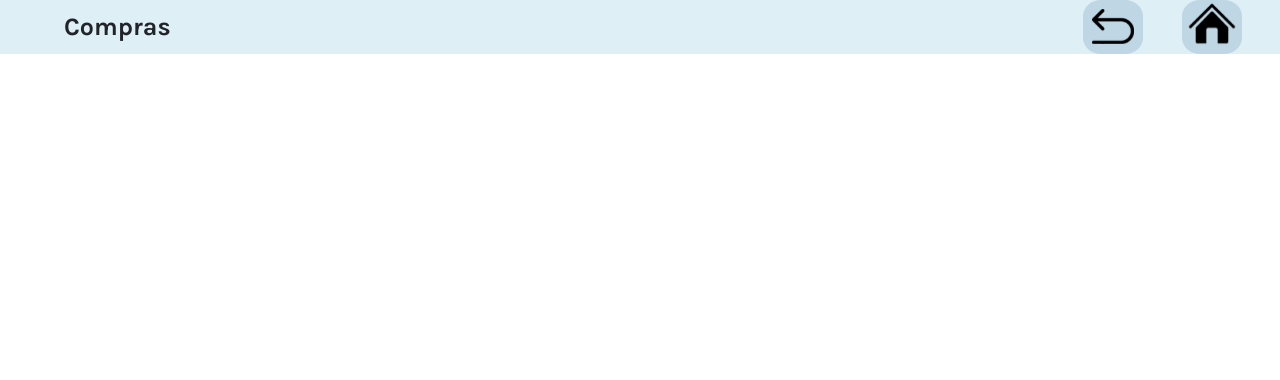
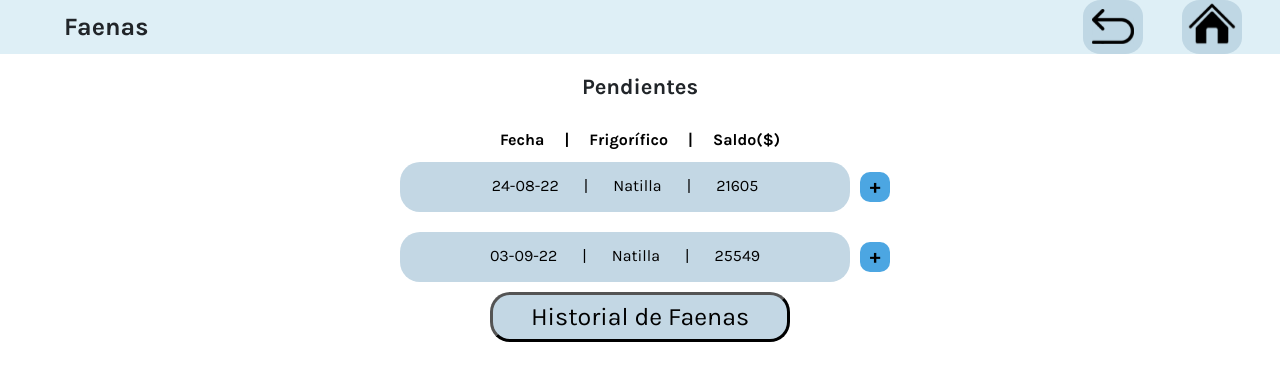
Before and after one commit to sergiodm92/FrigorificoFront, a React (Create React App) app in the folder client/: page /Faenas in a window 1280 px wide. Shown: the top 380 px of the page. Built offline with nearby package versions, Linux system fonts and the light colour scheme; no server answers.

Commit message:
Faenas y boton de pago

```diff
--- a/client/src/App.jsx
+++ b/client/src/App.jsx
@@ -46,7 +46,6 @@ function App() {
     <Route exact path="/Historial_Ventas_Cliente" element={<Historial_Ventas_Cliente />} />
     <Route exact path="/Detalle_Faena" element={<Detalle_Faena />} />
     <Route exact path="/Faenas" element={<Faenas />} />
-    <Route exact path="/Detalle_Faena" element={<Detalle_Faena />} />
     <Route exact path="/Form_Faena" element={<Form_Faena />} />
     <Route exact path="/Form_Pago_Faena" element={<Form_Pago_Faena />} />
     <Route exact path="/Historial_Faena" element={<Historial_Faena />} />
--- /dev/null
+++ b/client/src/Components/Buttons/Button_Pago/Button_Pago.jsx
@@ -0,0 +1,17 @@
+import React from "react";
+import styleBP from "./Button_Pago.module.scss";
+
+const ButtonPago = ({onClick}) => {
+
+  return (
+      <div className={styleBP.cont}>
+        <div
+          className={styleBP.buttonPago}
+          onClick={onClick}
+        ><b>+</b>
+        </div>
+      </div>
+  );
+};
+
+export default ButtonPago;
--- /dev/null
+++ b/client/src/Components/Buttons/Button_Pago/Button_Pago.module.scss
@@ -0,0 +1,23 @@
+.cont{
+    display: flex;
+    position: relative;
+    justify-content: center;
+
+}
+.buttonPago{
+    display: flex;
+    position: relative;
+    justify-content: center;
+    width: 30px;
+    height: 30px;
+    background-color: rgb(76, 166, 226);
+    border-radius: 10px;
+    border-color: rgba(240, 248, 255, 0);
+    color: black;
+    font-family: 'Karla', sans-serif;
+    font-size: 20px;
+    font-style: initial;
+}
+.buttonPago:hover{
+    background-color: rgb(26, 127, 194);;
+}
--- /dev/null
+++ b/client/src/Components/Cards/Card_Small/Card_Small.jsx
@@ -0,0 +1,29 @@
+import React from "react";
+import {useNavigate} from 'react-router-dom';
+import ButtonPago from "../../Buttons/Button_Pago/Button_Pago";
+import styleCS from "./Card_Small.module.scss";
+
+const CardSmall = ({ id, fecha, otro, monto, tipo, nav, pago}) => {
+
+    const navigate = useNavigate()
+
+    return (
+        <div className={styleCS.totalCard}>
+            <div className={styleCS.cont} onClick={()=>navigate(`/${tipo}/${id}`)}>
+                <div className={styleCS.items}><p>{fecha}</p></div>
+                <div className={styleCS.items}><p>|</p></div>
+                <div className={styleCS.items}><p>{otro}</p></div>
+                <div className={styleCS.items}><p>|</p></div>
+                <div className={styleCS.items}><p>{monto}</p></div>
+            </div>
+            {pago=true?
+            <ButtonPago
+                onClick={()=>navigate(`/${nav}/${id}`)}
+            />
+            : null
+            }
+        </div>
+    );
+};
+
+export default CardSmall;
--- /dev/null
+++ b/client/src/Components/Cards/Card_Small/Card_Small.module.scss
@@ -0,0 +1,47 @@
+.totalCard{
+    display: flex;
+    position: relative;
+    justify-content: right;
+    align-items: center;
+}
+.cont{
+    display: flex;
+    position: relative;
+    border-color: black;
+    justify-content: center;
+    align-items: center;
+    width: 450px;
+    height: 50px;
+    background-color: rgb(195, 215, 228);
+    border-radius: 20px;
+    border-width: 3px;
+    margin: 10px;
+    padding: 0;
+    gap: 25px;
+}
+.cont:hover{
+    background-color: rgb(104, 155, 189);;
+}
+.items{
+    display: flex;
+    position: relative;
+    padding-top: 15px;
+    justify-content: center;
+    align-items: center;
+    color: black;
+    font-family: 'Karla', sans-serif;
+    font-size: 16px;
+    font-style: initial;
+}
+@media screen and (max-width: 400px) {
+    .cont{
+        width: 350px;
+        height: 50px;
+        margin: 10px;
+        padding: 0;
+        gap: 15px;
+    }
+    .items{
+        font-size: 16px;
+    }
+}
--- a/client/src/Components/Details/data.json
+++ b/client/src/Components/Details/data.json
@@ -56,108 +56,110 @@
     ],
     "faena":[
         {
-            "id_faena":"1",
-            "fecha":"24-08-22",
-            "tropa":"245430",
-            "frigorífico":"Natilla",
-            "proveedor":"Costello Pedro Rafael",
-            "detalle":[
+            "ID_Faena":"1",
+            "Fecha":"24-08-22",
+            "Tropa":"245430",
+            "Frigorifico":"Natilla",
+            "Proveedor":"Costello Pedro Rafael",
+            "Detalle":[
                 {
-                    "correlativo":"1729101",
-                    "categoria":"vaquillona",
+                    "Correlativo":"1729101",
+                    "Categoria":"vaquillona",
                     "kg":81
                 },
                 {
-                    "correlativo":"1729102",
-                    "categoria":"vaquillona",
+                    "Correlativo":"1729102",
+                    "Categoria":"vaquillona",
                     "kg":83
                 },
                 {
-                    "correlativo":"1729103",
-                    "categoria":"vaquillona",
+                    "Correlativo":"1729103",
+                    "Categoria":"vaquillona",
                     "kg":85
                 },
                 {
-                    "correlativo":"1729104",
-                    "categoria":"vaquillona",
+                    "Correlativo":"1729104",
+                    "Categoria":"vaquillona",
                     "kg":88
                 },
                 {
-                    "correlativo":"1729105",
-                    "categoria":"novillito",
+                    "Correlativo":"1729105",
+                    "Categoria":"novillito",
                     "kg":98
                 },
                 {
-                    "correlativo":"1729106",
-                    "categoria":"novillito",
+                    "Correlativo":"1729106",
+                    "Categoria":"novillito",
                     "kg":104
                 },
                 {
-                    "correlativo":"1729107",
-                    "categoria":"novillito",
+                    "Correlativo":"1729107",
+                    "Categoria":"novillito",
                     "kg":100
                 },
                 {
-                    "correlativo":"1729108",
-                    "categoria":"novillito",
+                    "Correlativo":"1729108",
+                    "Categoria":"novillito",
                     "kg":106
                 }
             ],
-            "total_kg":745,
-            "total_medias":8,
-            "costo_total":21605
+            "Total_kg":745,
+            "Total_Medias":8,
+            "Costo_Total":21605,
+            "Saldo":21605
         },
         {
-            "id_faena":"2",
-            "fecha":"03-09-22",
-            "tropa":"245455",
-            "frigorífico":"Natilla",
-            "proveedor":"Costello Pedro Rafael",
-            "detalle":[
+            "ID_Faena":"2",
+            "Fecha":"03-09-22",
+            "Tropa":"245455",
+            "Frigorifico":"Natilla",
+            "Proveedor":"Costello Pedro Rafael",
+            "Detalle":[
                 {
-                    "correlativo":"829101",
-                    "categoria":"vaca",
+                    "Correlativo":"829101",
+                    "Categoria":"vaca",
                     "kg":110
                 },
                 {
-                    "correlativo":"829102",
-                    "categoria":"vaca",
+                    "Correlativo":"829102",
+                    "Categoria":"vaca",
                     "kg":105
                 },
                 {
-                    "correlativo":"829103",
-                    "categoria":"vaca",
+                    "Correlativo":"829103",
+                    "Categoria":"vaca",
                     "kg":100
                 },
                 {
-                    "correlativo":"829104",
-                    "categoria":"vaca",
+                    "Correlativo":"829104",
+                    "Categoria":"vaca",
                     "kg":115
                 },
                 {
-                    "correlativo":"829105",
-                    "categoria":"toro",
+                    "Correlativo":"829105",
+                    "Categoria":"toro",
                     "kg":120
                 },
                 {
-                    "correlativo":"829106",
-                    "categoria":"toro",
+                    "Correlativo":"829106",
+                    "Categoria":"toro",
                     "kg":125
                 },
                 {
-                    "correlativo":"829107",
-                    "categoria":"toro",
+                    "Correlativo":"829107",
+                    "Categoria":"toro",
                     "kg":100
                 },
                 {
-                    "correlativo":"829108",
-                    "categoria":"toro",
+                    "Correlativo":"829108",
+                    "Categoria":"toro",
                     "kg":106
                 }
             ],
-            "total_kg":881,
-            "total_medias":8,
-            "costo_total":25549
+            "Total_kg":881,
+            "Total_Medias":8,
+            "Costo_Total":25549,
+            "Saldo":25549
         }
     ],
     "venta":[
--- a/client/src/Pages/Faenas/Faenas.jsx
+++ b/client/src/Pages/Faenas/Faenas.jsx
@@ -1,18 +1,56 @@
 import React from "react";
+import { useNavigate } from "react-router-dom";
+
 import NavBar from "../../Components/Navbar/Navbar";
-import CardLarge from "../../Components/Cards/Card_Large/Card_Large";
+import CardSmall from "../../Components/Cards/Card_Small/Card_Small";
 import styleF from "./Faenas.module.scss";
+import LargeButton from "../../Components/Buttons/Button_Large/Button_Large";
+import ButtonPago from "../../Components/Buttons/Button_Pago/Button_Pago";
+
 const data = require("../../Components/Details/data.json")
 
 export default function Faenas(){
 
+    const navigate = useNavigate();
+
     return(
         <div className={styleF.ConteinerCompras}>
             <NavBar
-            title={"Compras"}
+            title={"Faenas"}
             />
             <div>
-
+                <div className={styleF.contTitle}>
+                    <h1 className={styleF.titleP}>Pendientes</h1>
+                </div>
+                <div className={styleF.title}>
+                    <div><b>Fecha</b></div>
+                    <div><b>|</b></div>
+                    <div><b>Frigorífico</b></div>
+                    <div><b>|</b></div>
+                    <div><b>Saldo($)</b></div>
+                </div>
+                <div className={styleF.cardsCont}>
+                    {data.faena.map((a)=>{
+                        return(
+                            <CardSmall
+                                id={a.ID_Faena}
+                                fecha={a.Fecha}
+                                otro={a.Frigorifico}
+                                monto={a.Saldo}
+                                tipo={"Faenas"}
+                                pago={true}
+                                nav={"Form_Pago_Faena"}
+                            />
+                        )
+                    })
+                    }
+                </div>
+                <div className={styleF.buttonLarge}>
+                    <LargeButton
+                        title={"Historial de Faenas"}
+                        onClick={()=>navigate("/Historial_Faena")}
+                    ></LargeButton>
+                </div>
             </div>
         </div>
     )
--- a/client/src/Pages/Faenas/Faenas.module.scss
+++ b/client/src/Pages/Faenas/Faenas.module.scss
@@ -0,0 +1,44 @@
+.contTitle{
+    margin: 20px;
+    display: flex;
+    position: relative;
+    justify-content: center;
+    align-items: center;
+}
+.titleP{
+    font-family: 'Karla', sans-serif;
+    font-weight: bold;
+    font-style: initial;
+    font-size: 22px;
+}
+.title{
+    display: flex;
+    position: relative;
+    gap: 20px;
+    justify-content: center;
+    align-items: center;
+    color: black;
+    font-family: 'Karla', sans-serif;
+    font-size: 16px;
+    font-style: initial;
+    margin-top: 20px;
+}
+.cardsCont{
+    display: flex;
+    flex-direction: column;
+    justify-content: flex-start;
+    align-items: center;
+}
+@media screen and (max-width: 400px) {
+    .title{
+        gap: 15px;
+        font-size: 16px;
+
+    }
+    .cardsCont{
+        display: flex;
+        flex-direction: column;
+        justify-content: flex-start;
+        align-items: center;
+    }
+}
```
Also changed, not shown: client/src/Components/Cards/Card_Large/Card_Large.jsx (+11 -11 lines), client/src/Components/Cards/Card_Detalle_Venta.jsx (deleted), client/src/Components/Cards/Card_Small_C_V.jsx (deleted), client/src/Components/Cards/Card_Small_P_C.jsx (deleted).
